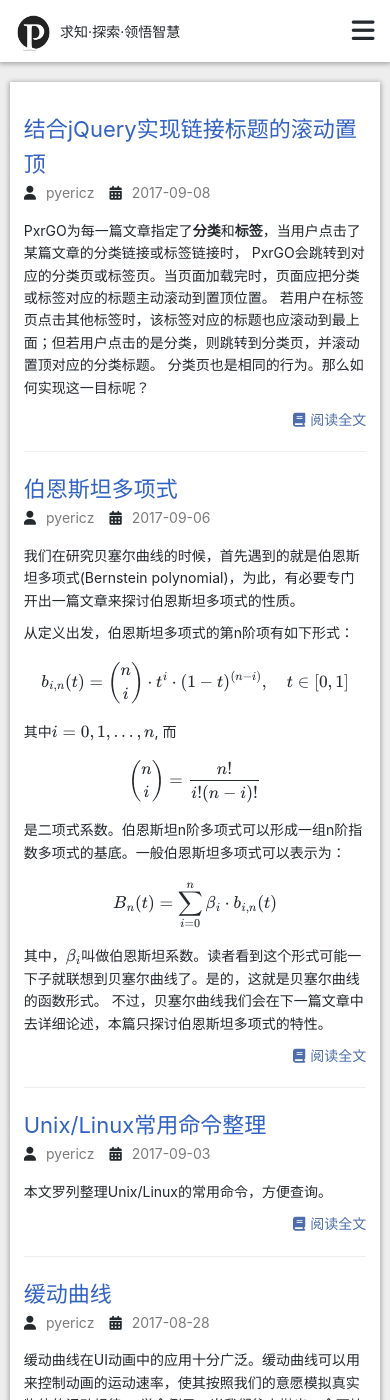
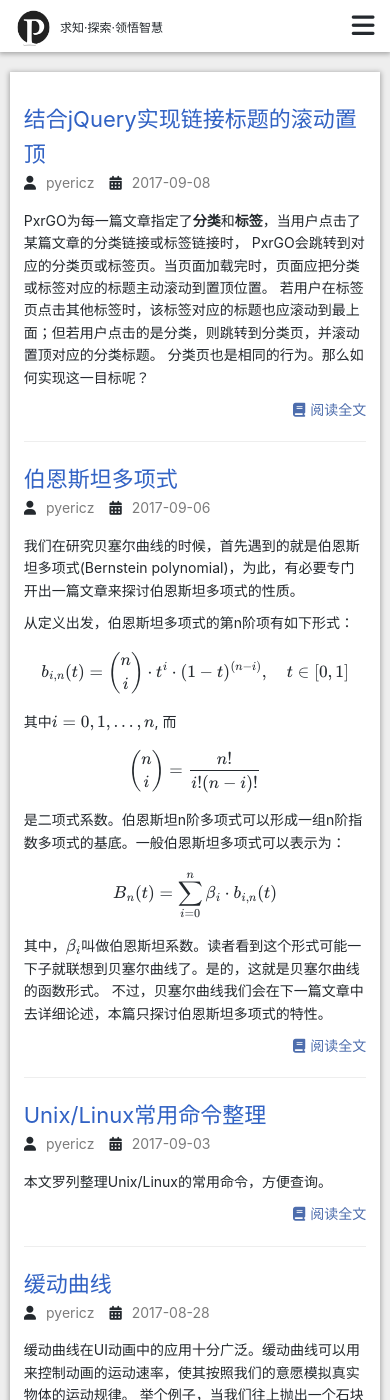
Before and after one commit to pyericz/blog, a Jekyll site: the page built from index.html, in a window 390 px wide and 1400 px high. Built offline with Jekyll 4.4.1, drawn with Linux system fonts in a browser that asks for light colours; nearby versions of some CDN libraries; formulas are drawn with MathJax 3; the list of posts is cut into pages by our own code; comment, search, counter and statistics services are not loaded; a style sheet for code colours, icons or effects is not loaded.

Commit message:
update theme for cell phone

```diff
--- a/_sass/_header.scss
+++ b/_sass/_header.scss
@@ -76,12 +76,12 @@ header {
 }
 @media screen and (max-width: 770px) {
     header {
-        height: 62px;
+        height: 52px;
         margin-bottom: 15px;
         .wrapper {
             width: 100%;
             margin: 0 auto;
-            line-height: 62px;
+            line-height: 52px;
             position: relative;
             z-index: 101;
             .logo {
@@ -93,7 +93,7 @@ header {
             }
             small {
                 margin-left: 5px;
-                font-size: 14px;
+                font-size: 12px;
             }
             .menu{
                 display: block;
@@ -104,7 +104,7 @@ header {
                 top: 0;
                 padding: 0;
                 line-height: 30px;
-                margin-top: 16px;
+                margin-top: 11px;
                 margin-right: 4%;
                 background: transparent;
                 color: #24292E;
@@ -125,7 +125,7 @@ header {
                 position: absolute;
                 z-index: 100;
                 right:0;
-                top:62px;
+                top:52px;
                 width: 100%;
                 text-align: left;
 
@@ -138,15 +138,15 @@ header {
                     background: #fff;
                     box-shadow: 0 1px 2px 0px rgba(0,0,0,0.5);
                     li {
-                        font-size: 16px;
+                        font-size: 14px;
                         display: block;
                         /* border-top: 1px solid #444D56; */
                         a {
                             display: block;
                             padding: 0 10px;
                             padding-left: 5%;
-                            height: 62px;
-                            line-height: 62px;
+                            height: 52px;
+                            line-height: 52px;
                         }
                         &:last-of-type{
                             /* border: none; */
--- a/_sass/_page.scss
+++ b/_sass/_page.scss
@@ -166,6 +166,7 @@
 }
 @media screen and (max-width: 770px) {
     .page {
+        padding-top: 72px;
         width: 95%;
         .left {
             width: 100%;
@@ -204,7 +205,7 @@
         .anchor {
             visibility: visible;
             position: fixed;
-            top: 82px;
+            top: 72px;
             padding: 0;
             display: block;
             right: 2.5%;
@@ -234,7 +235,7 @@
             width: auto;
             max-width: 95%;
             padding: 0;
-            top: 82px;
+            top: 72px;
             right: 2.5%;
             opacity: 0;
             transform-origin: 100% 0;
--- a/js/pageContent.js
+++ b/js/pageContent.js
@@ -93,8 +93,8 @@ function ancherPostion(anchorBtn, rightDiv) {
     window.addEventListener('scroll', function() {
         var top = anchorBtn.getBoundingClientRect().top;
         var scrollTop = Math.max(document.documentElement.scrollTop, document.body.scrollTop);
-        anchorBtn.style.top = '82px';
-        rightDiv.style.top = '82px';
+        anchorBtn.style.top = '72px';
+        rightDiv.style.top = '72px';
     });
 }
 
--- a/js/scroll.js
+++ b/js/scroll.js
@@ -3,7 +3,11 @@ document.addEventListener("DOMContentLoaded",function(){
         var href = element.getAttribute("href");
         var index = href.indexOf('#');
         var tag = href.substr(index);
-        var top = $(tag).offset().top - 72;
+        var offset = 72;
+        if (window.innerWidth <= 770) {
+            offset = 62;
+        }
+        var top = $(tag).offset().top - offset;
         $("html, body").animate({ scrollTop: top }, {duration: 300, easing: "easeOutSine"});
 
     },elements=document.querySelectorAll("a.scroll");
```
